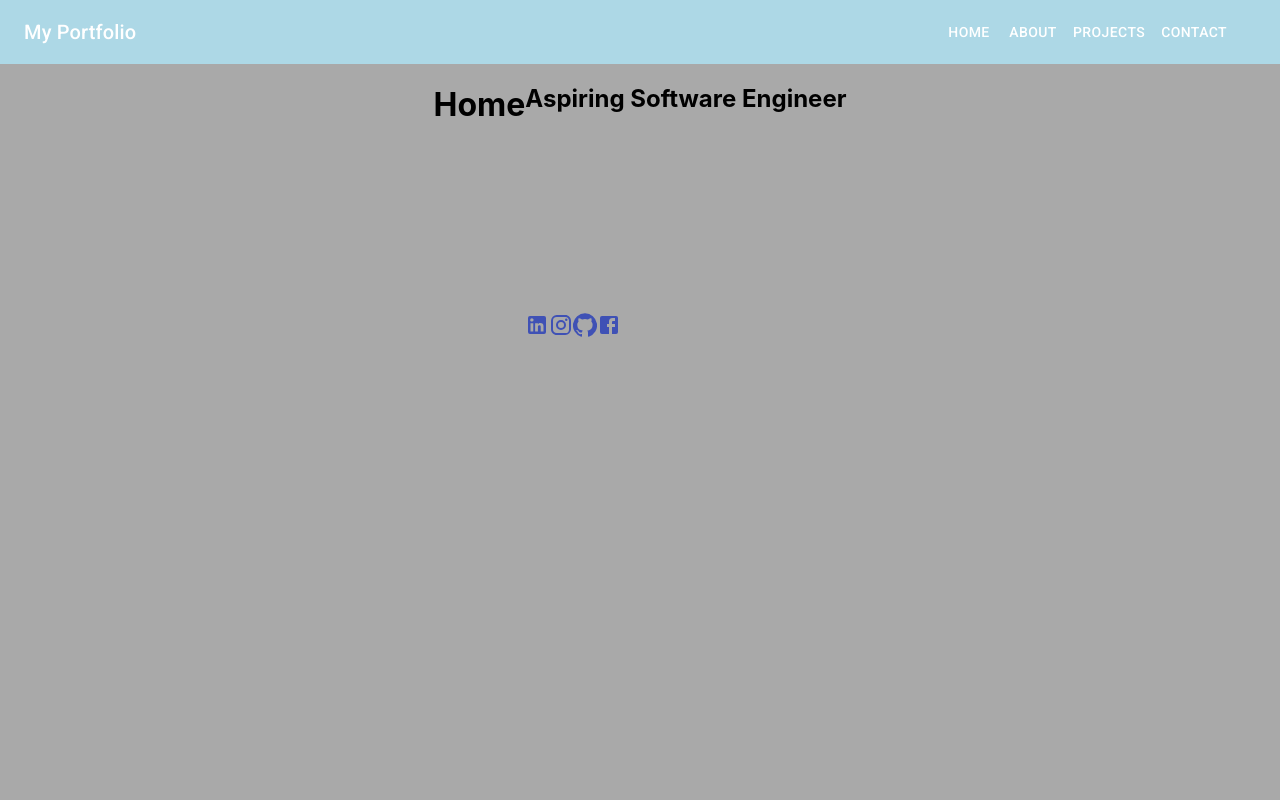
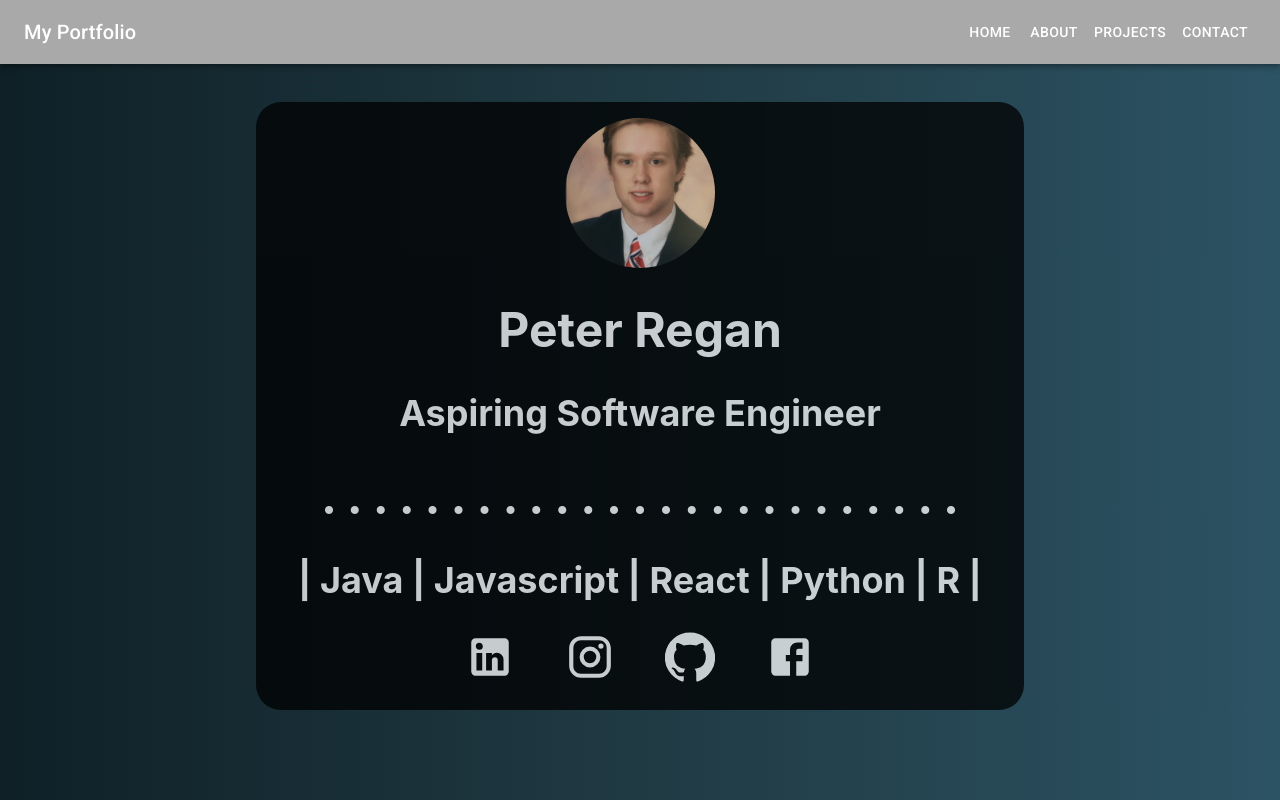
Before and after one commit to peterregan/pjrporfolio, a React (Create React App) app: page / in a window 1280 px wide. Built offline with nearby package versions, Linux system fonts and the light colour scheme.

Commit message:
finished the Home page design

```diff
--- a/src/App.css
+++ b/src/App.css
@@ -3,5 +3,5 @@ div {
 
 }
 body {
-  background-color: darkgray;
+  background: linear-gradient(to right, #0f2027, #203a43, #2c5364);
 }
--- a/src/components/Home.js
+++ b/src/components/Home.js
@@ -1,25 +1,42 @@
 import React from 'react';
-import Link from '@material-ui/core/Link'
 import InstagramIcon from '@material-ui/icons/Instagram';
 import LinkedInIcon from '@material-ui/icons/LinkedIn';
 import GitHubIcon from '@material-ui/icons/GitHub';
 import FacebookIcon from '@material-ui/icons/Facebook';
+import Grid from '@material-ui/core/Grid';
 import {withStyles} from "@material-ui/core";
+import IconLink from "./IconLink";
+import Avatar from "@material-ui/core/Avatar";
 
 
 const styles = {
     root:{
+        marginTop: '3%',
+        marginLeft: '20%',
+        marginRight: '20%',
         display: 'flex',
-        justifyContent: 'center',
+        textAlign: 'center',
+        textDecorationColor: 'white',
+        color: 'white'
     },
-    body:{
+    grid:{
+        padding: '2%',
+        backgroundColor: 'black',
+        opacity: '75%',
+        fontSize: '24px',
+        align: 'center',
+        margin: 'auto',
+        borderRadius: '25px',
+    },
+    bigAvatar:{
+        marginLeft: 'auto',
+        marginRight: 'auto',
+        width: '150px',
+        height: '150px',
 
     },
     links: {
-        marginTop: '200px',
-        display: 'flex',
-        justifyContent: 'space-between',
-        width: '25%',
+        fontSize: '50px',
     },
 
 };
@@ -29,34 +46,30 @@ class Home extends React.Component {
     render() {
         const { classes } = this.props;
         return (
-        // implement UI styles
+            <div className={classes.root}>
+                <Grid container spacing={0} className={classes.grid}>
+                    <Grid item xs={12}>
 
-            <div className={classes.root}>
-                <h1>Home</h1>
-            <body className={classes.body}>
-            <h2 >Aspiring Software Engineer</h2>
-
+                        <Avatar src={require('../images/peterpropic.jpg')} alt="Peter" className={classes.bigAvatar}/>
+                        <h1>Peter Regan</h1>
+                        <h2>Aspiring Software Engineer</h2>
+                        <h1>. . . . . . . . . . . . . . . . . . . . . . . . .</h1>
+                        <h2>| Java | Javascript | React | Python | R |</h2>
 
             {/*social links*/}
             <div className={classes.links}>
                 {/*Linked in*/}
-                <Link href="https://www.linkedin.com/in/peter-regan-590886162/">
-                    <LinkedInIcon/>
-                </Link>
+                <IconLink link="https://www.linkedin.com/in/peter-regan-590886162/" icon={<LinkedInIcon className={classes.links}/>}/>
                 {/*Instagram*/}
-                <Link href="https://www.instagram.com/pregan14/">
-                    <InstagramIcon/>
-                </Link>
+                <IconLink link="https://www.instagram.com/pregan14/" icon={<InstagramIcon className={classes.links}/>}/>
                 {/*Git Hub*/}
-                <Link href="https://github.com/peterregan">
-                    <GitHubIcon/>
-                </Link>
+                <IconLink link="https://github.com/peterregan" icon={<GitHubIcon className={classes.links}/>} />
                 {/*Facebook*/}
-                <Link href="https://www.facebook.com/peter.regan.3511">
-                    <FacebookIcon/>
-                </Link>
+                <IconLink link="https://www.facebook.com/peter.regan.3511" icon={<FacebookIcon className={classes.links}/>}/>
             </div>
-            </body></div>
+                </Grid>
+                </Grid>
+            </div>
         )
     }
 
--- /dev/null
+++ b/src/components/IconLink.js
@@ -0,0 +1,28 @@
+import React from 'react';
+import {withStyles} from "@material-ui/core";
+import Link from '@material-ui/core/Link'
+
+const styles = {
+    link: {
+        color: 'white',
+        paddingLeft: '25px',
+        paddingRight: '25px',
+
+    }
+}
+
+class IconLink extends React.Component {
+    render(){
+
+        const { classes } = this.props;
+        return(
+                <Link className={classes.link} href={this.props.link}>
+                    {this.props.icon}
+                </Link>
+        );
+
+    }
+
+}
+
+export default withStyles(styles)(IconLink);
--- a/src/components/NavBar.js
+++ b/src/components/NavBar.js
@@ -10,18 +10,18 @@ import Button from "@material-ui/core/Button";
 // styles for the navbar
 const useStyles = makeStyles(theme => ({
     root: {
-        backgroundColor: 'lightblue',
-        display: 'flex'
+        backgroundColor: 'darkgray',
+        color: 'white',
+        display: 'flex',
     },
     toolbar: {
-
     },
     title: {
         whiteSpace: 'nowrap'
-
     },
     buttons: {
-        marginLeft: '65%',
+        width: '100%',
+        textAlign: 'right',
         whiteSpace: 'nowrap',
     }
 
```
Also changed, not shown: src/images/peterpropic.jpg (added).
